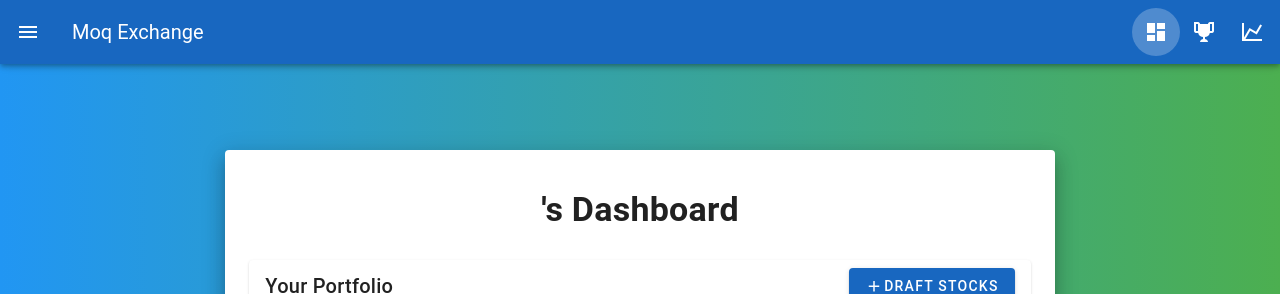
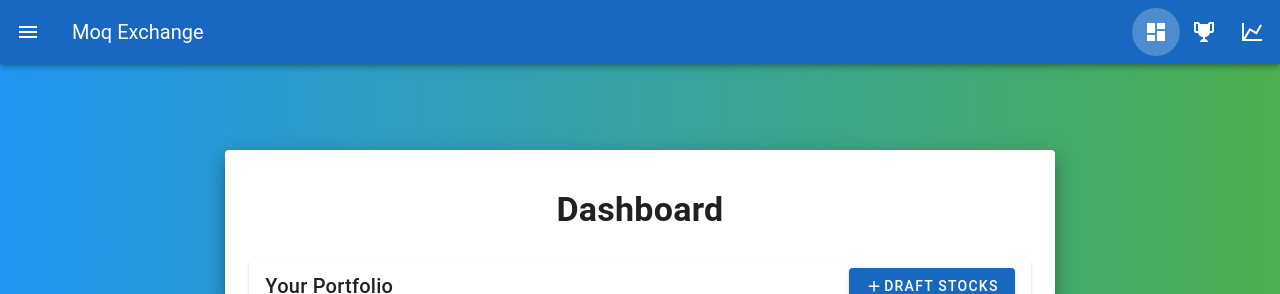
Before and after one commit to chvolk/fantasy-stocks-frontend, a Vue app: page /dashboard in a window 1280 px wide. Shown: the top 294 px of the page. Built offline with nearby package versions, Linux system fonts and the light colour scheme; no server answers; sample sign-in values are in the browser's storage.

Commit message:
user changes

```diff
--- a/src/components/UserDashboard.vue
+++ b/src/components/UserDashboard.vue
@@ -162,6 +162,9 @@ export default {
   }),
   computed: {
     formattedUsername() {
+      // Add a check to ensure username is defined
+      if (!this.username) return '';
+
       // Format the username to capitalize the first letter. Add an 's or an ' if it ends in 's'
       if (this.username.endsWith('s')) {
         return this.username.charAt(0).toUpperCase() + this.username.slice(1) + "'";
@@ -233,7 +236,7 @@ export default {
           }
         }));
         this.balance = Number(response.data.balance);
-        this.username = response.data.user;
+        this.username = response.data.user || '';  // Provide a default value
 
         this.$nextTick(() => {
           this.$forceUpdate();
@@ -244,7 +247,8 @@ export default {
         console.log('Total Portfolio Value:', this.totalPortfolioValue);
         console.log('Total Gain/Loss:', this.totalGainLoss);
       } catch (error) {
-        console.error('Error fetching portfolio:', error)
+        console.error('Error fetching portfolio:', error);
+        this.username = '';  // Set a default value in case of an error
       }
     },
     getRandomColor(symbol) {
```
